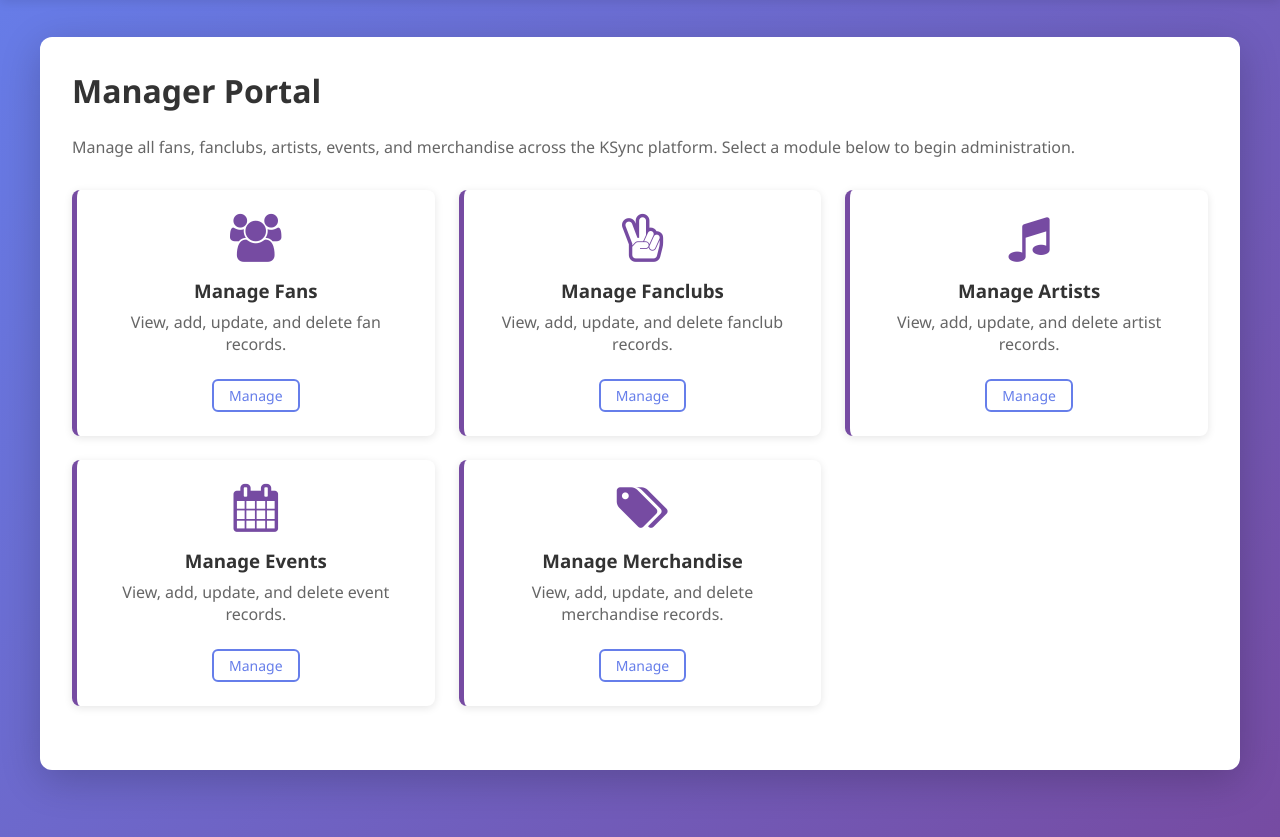
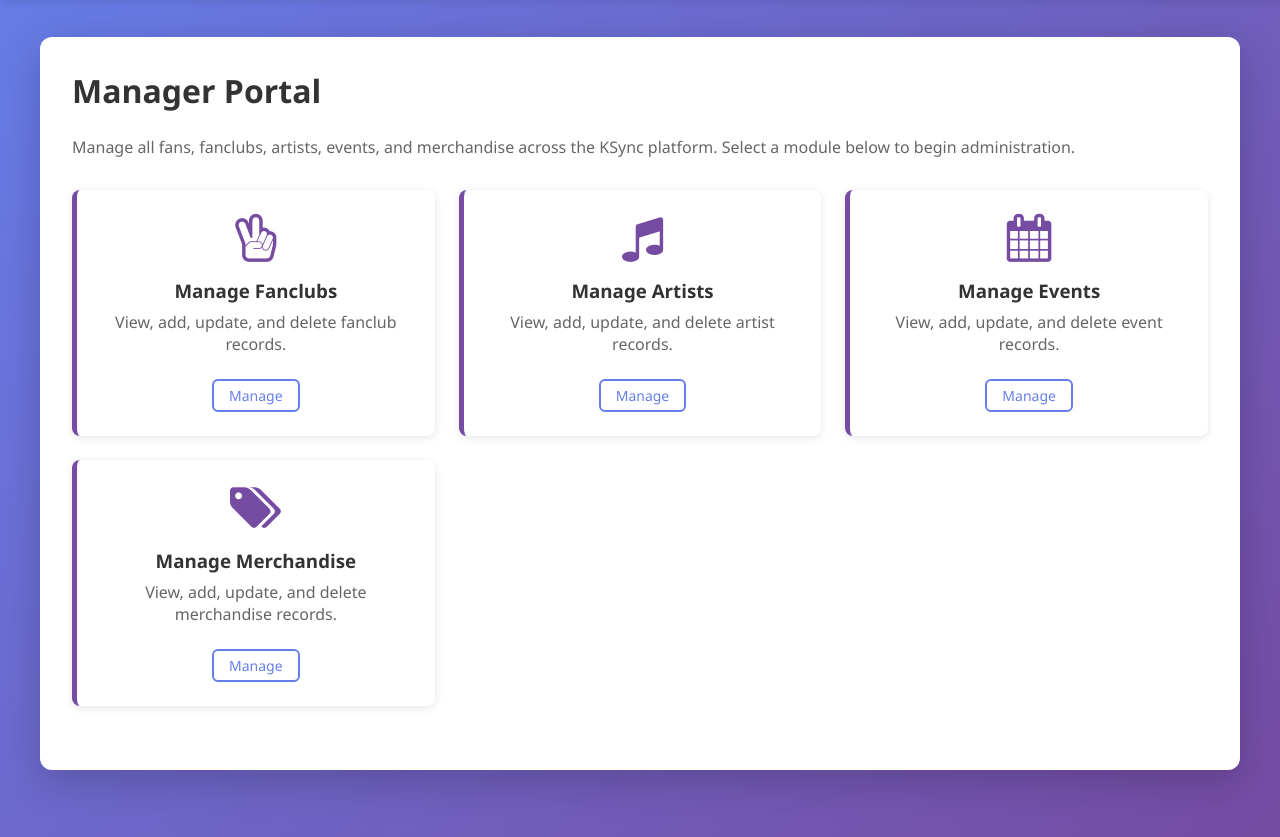
Before and after one commit to jiancpp/ccinfom-db-application, a Flask app: page /manage_events in a window 1280 px wide. Shown: the part 75-912 px from the top of the page. Run offline with Flask 3, Linux system fonts and the light colour scheme; data that the repository does not hold is empty.

Commit message:
removed manage fans in portal

```diff
--- a/app/routes.py
+++ b/app/routes.py
@@ -887,12 +887,6 @@ def manager_portal():
     return render_template('manager_portal.html')
 
 
-@main_routes.route('/manage_fans')
-def manage_fans():
-    # edit
-    return render_template('manager_portal.html')
-
-
 @main_routes.route('/manage_fanclubs')
 def manage_fanclubs():
     # edit
--- a/app/templates/manager_portal.html
+++ b/app/templates/manager_portal.html
@@ -8,13 +8,6 @@
 </header>
 
 <div class="grid">
-
-    <a href="{{ url_for('main_routes.manage_fans') }}" class="card" style="text-decoration: none; text-align: center; border-left: 5px solid #764ba2">
-        <i class="fa fa-users" style="font-size: 3rem; color: #764ba2; margin-bottom: 1rem;"></i>
-        <h3>Manage Fans</h3>
-        <p>View, add, update, and delete fan records.</p>
-        <span class="btn btn-outline" style="margin-top: 1rem; padding: 5px 15px;">Manage</span>
-    </a>
 
     <a href="{{ url_for('main_routes.manage_fanclubs') }}" class="card" style="text-decoration: none; text-align: center; border-left: 5px solid #764ba2">
         <i class="fa fa-hand-peace-o" style="font-size: 3rem; color: #764ba2; margin-bottom: 1rem;"></i>
```
